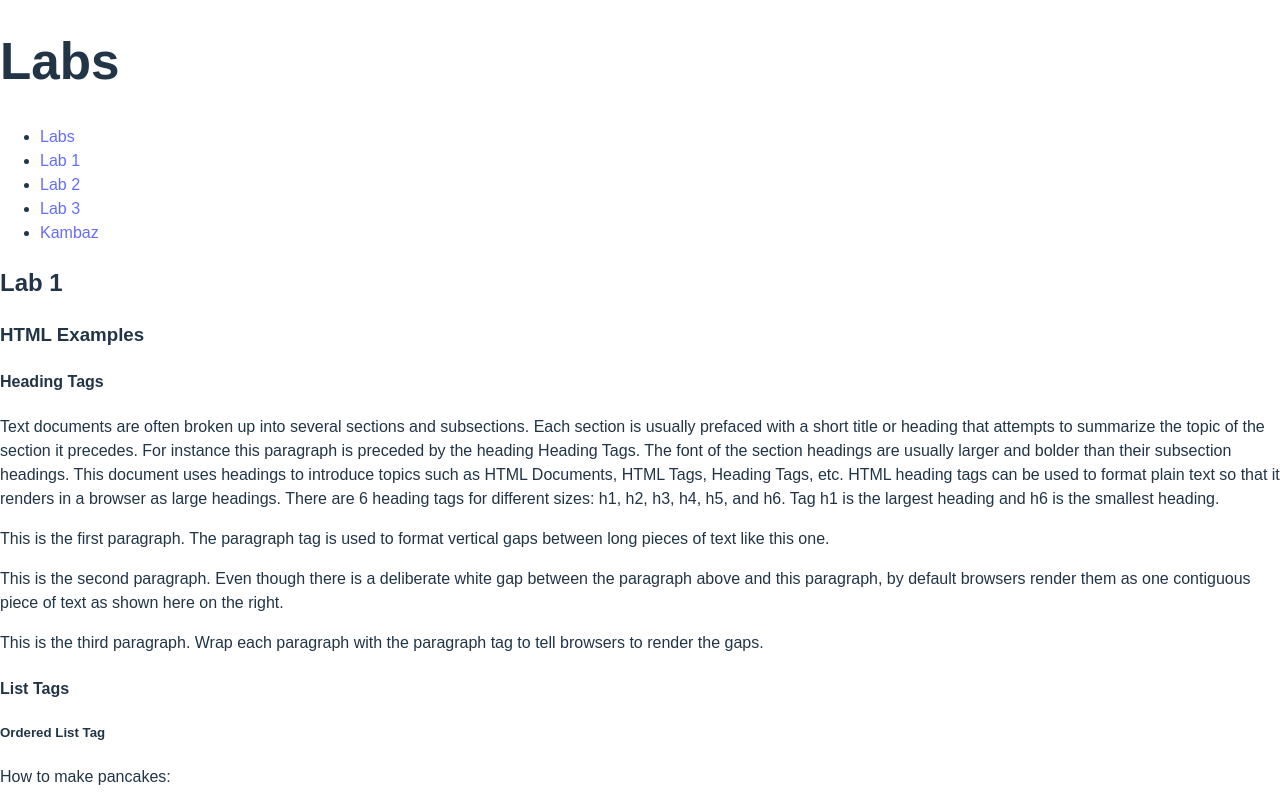
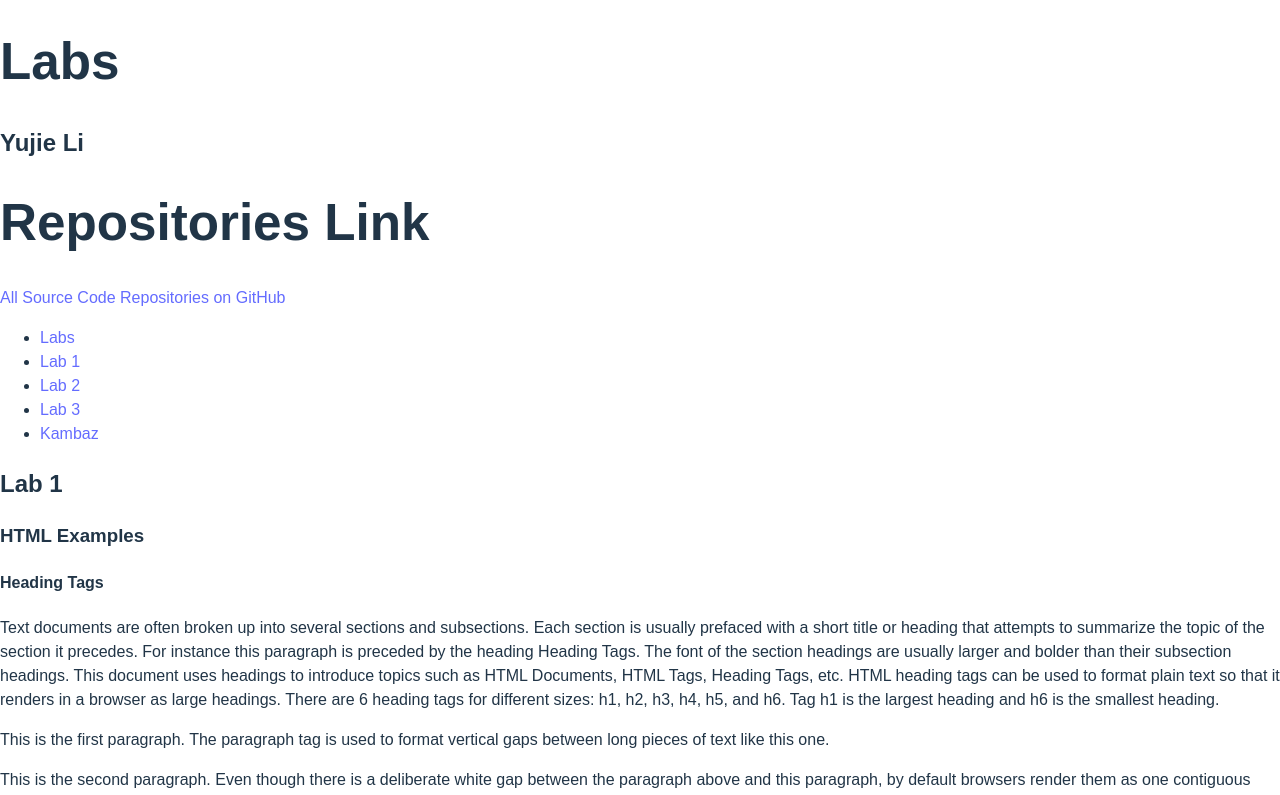
Before and after one commit to yl1243/kambaz-react-web-app-cs5610-sp25, a React (Vite) app: page /#/Labs/Lab1 in a window 1280 px wide. Shown: the top 795 px of the page. Built offline with nearby package versions, Linux system fonts and the light colour scheme.

Commit message:
add wd-github id

```diff
--- a/src/Labs/index.tsx
+++ b/src/Labs/index.tsx
@@ -10,6 +10,25 @@ export default function Labs() {
         <div>
 
             <h1>Labs</h1>
+
+            {/* Full name and section number */}
+            <div style={{ marginBottom: '20px' }}>
+                <h2>Yujie Li</h2>
+            </div>
+
+            {/* Heading for GitHub link */}
+            <h1>Repositories Link</h1>
+            <div style={{ marginTop: '20px' }}>
+                <a
+                    id="wd-github" // add id attributes
+                    href="https://github.com/yl1243/kambaz-react-web-app-cs5610-sp25/tree/a1"
+                    target="_blank"
+                    rel="noopener noreferrer"
+                >
+                    All Source Code Repositories on GitHub
+                </a>
+            </div>
+
             {/* 将Labs中的TOC.tsx文件传入过来 */}
             <TOC />
             <Routes>
```
